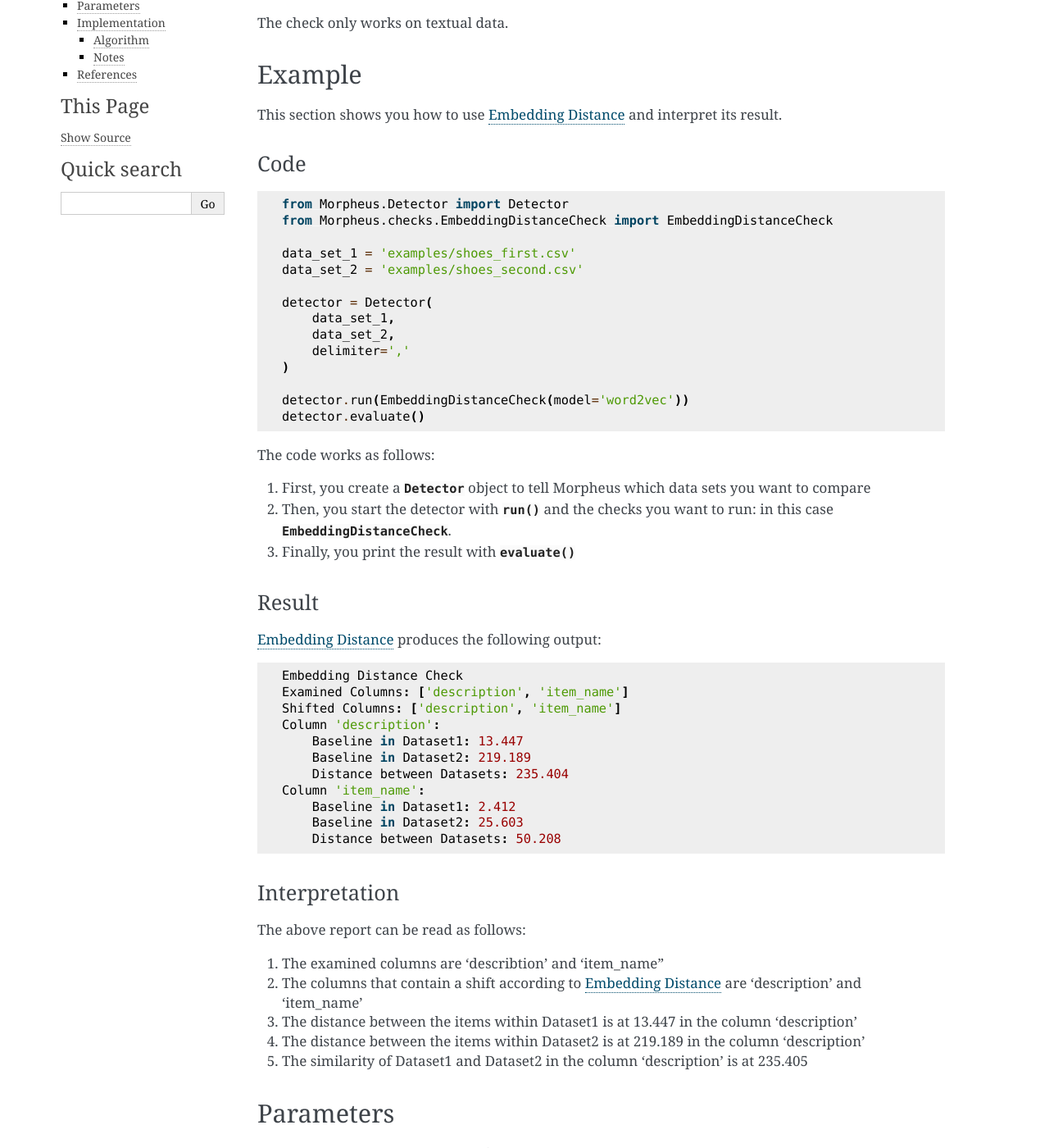
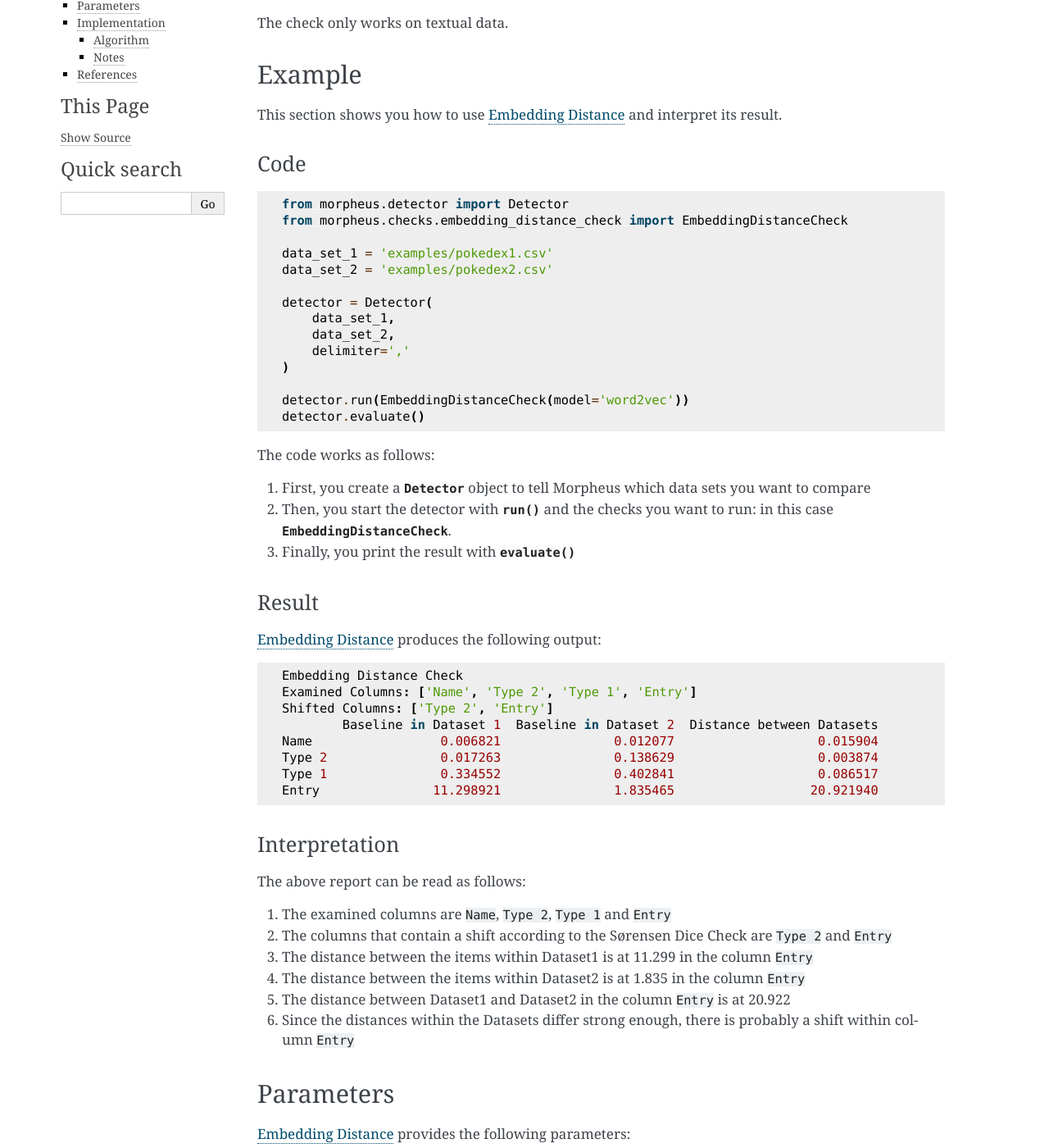
Before and after one commit to hpi-bp1819-naumann/shift-detector, a Sphinx documentation site: the page built from docs/source/checks/embedding_distance.rst, in a window 1280 px wide and 1400 px high, scrolled down 224 px. Shown: the whole window at 82% size. Built offline with Sphinx 7.4.7, drawn with Linux system fonts in a browser that asks for light colours.

Commit message:
Text docu update (#137)
* update example of Sorensen Dice Check in documentation

* update example of embedding distance in documentation

* add conclusion for example results

* fix typop

```diff
--- a/docs/source/checks/embedding_distance.rst
+++ b/docs/source/checks/embedding_distance.rst
@@ -21,11 +21,11 @@
 
 ::
 
-    from Morpheus.Detector import Detector
-    from Morpheus.checks.EmbeddingDistanceCheck import EmbeddingDistanceCheck
+    from morpheus.detector import Detector
+    from morpheus.checks.embedding_distance_check import EmbeddingDistanceCheck
 
-    data_set_1 = 'examples/shoes_first.csv'
-    data_set_2 = 'examples/shoes_second.csv'
+    data_set_1 = 'examples/pokedex1.csv'
+    data_set_2 = 'examples/pokedex2.csv'
 
     detector = Detector(
         data_set_1,
@@ -38,13 +38,13 @@
 
 The code works as follows:
 
-1. First, you create a :class:`~Morpheus.Detector.Detector` object to tell Morpheus
+1. First, you create a :class:`~morpheus.detector.Detector` object to tell Morpheus
    which data sets you want to compare
 2. Then, you start the detector with
-   :meth:`~Morpheus.Detector.Detector.run` and the checks you want to run: in this case
-   :class:`~Morpheus.checks.SorensenDiceCheck.EmbeddingDistanceCheck`.
+   :meth:`~morpheus.detector.Detector.run` and the checks you want to run: in this case
+   :class:`~morpheus.checks.embedding_distance_check.EmbeddingDistanceCheck`.
 3. Finally, you print the result with
-   :meth:`~Morpheus.Detector.Detector.evaluate`
+   :meth:`~morpheus.detector.Detector.evaluate`
 
 Result
 ++++++
@@ -54,27 +54,25 @@
 ::
 
     Embedding Distance Check
-    Examined Columns: ['description', 'item_name']
-    Shifted Columns: ['description', 'item_name']
-    Column 'description':
-        Baseline in Dataset1: 13.447
-        Baseline in Dataset2: 219.189
-        Distance between Datasets: 235.404
-    Column 'item_name':
-        Baseline in Dataset1: 2.412
-        Baseline in Dataset2: 25.603
-        Distance between Datasets: 50.208
+    Examined Columns: ['Name', 'Type 2', 'Type 1', 'Entry']
+    Shifted Columns: ['Type 2', 'Entry']
+            Baseline in Dataset 1  Baseline in Dataset 2  Distance between Datasets
+    Name                 0.006821               0.012077                   0.015904
+    Type 2               0.017263               0.138629                   0.003874
+    Type 1               0.334552               0.402841                   0.086517
+    Entry               11.298921               1.835465                  20.921940
 
 Interpretation
 ++++++++++++++
 
 The above report can be read as follows:
 
-1. The examined columns are 'describtion' and 'item_name"
-2. The columns that contain a shift according to :ref:`embedding_distance` are 'description' and 'item_name'
-3. The distance between the items within Dataset1 is at 13.447 in the column 'description'
-4. The distance between the items within Dataset2 is at 219.189 in the column 'description'
-5. The similarity of Dataset1 and Dataset2 in the column 'description' is at 235.405
+1. The examined columns are ``Name``, ``Type 2``, ``Type 1`` and ``Entry``
+2. The columns that contain a shift according to the Sørensen Dice Check are ``Type 2`` and ``Entry``
+3. The distance between the items within Dataset1 is at 11.299 in the column ``Entry``
+4. The distance between the items within Dataset2 is at 1.835 in the column ``Entry``
+5. The distance between Dataset1 and Dataset2 in the column ``Entry`` is at 20.922
+6. Since the distances within the Datasets differ strong enough, there is probably a shift within column ``Entry``
 
 
 Parameters
```
Also changed, not shown: docs/source/checks/sorensen_dice.rst (+18 -19 lines).
